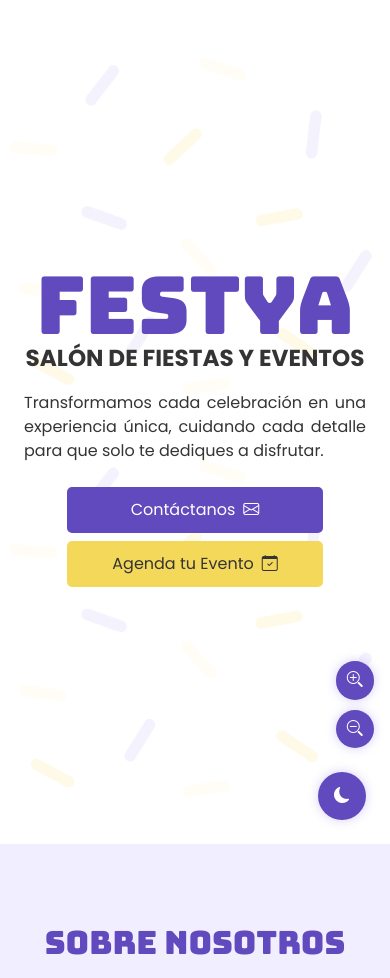
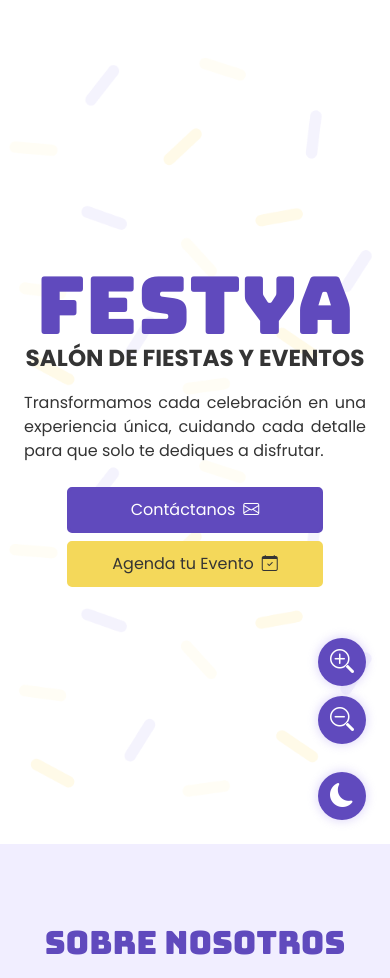
Before and after one commit to FrancoLoera/DW-PIA, a Django app: page / in a window 390 px wide. Shown: the top 978 px of the page. Run offline with Django 5.2, Linux system fonts and the light colour scheme; data comes from the database, SQL or seed files in the repository; some libraries are stand-ins or nearby versions.

Commit message:
Pequeñas mejoras diseño

```diff
--- a/inicio/static/css/styles.css
+++ b/inicio/static/css/styles.css
@@ -604,7 +604,6 @@ footer .btn:hover {
   }
 }
 
-/* Evita fondo negro en modo oscuro */
 [data-theme="dark"] .mapa-container {
   background: none !important;
   box-shadow: none !important;
@@ -837,6 +836,10 @@ footer .btn:hover {
     color: var(--blanco);
 }
 
+[data-theme="dark"] .accordion-button:hover {
+    background-color: var(--terciario-dark);
+}
+
 [data-theme="dark"] .accordion-button:not(.collapsed) {
     background-color: var(--terciario-dark);
     color: var(--negro);
@@ -854,7 +857,7 @@ footer .btn:hover {
   transition: transform 200ms cubic-bezier(.2,.8,.2,1);
 }
 
-/* Aseguramos que los controles queden fijos y no se escalen */
+/* Z00M */
 .no-zoom {
   position: fixed;
   bottom: 7rem;
@@ -863,32 +866,20 @@ footer .btn:hover {
   transform: none !important;
   transform-origin: center;
   pointer-events: auto;
-  font-size: 1rem !important;
 }
 
-/* Forzamos que los hijos tampoco se escalen por herencia */
 .no-zoom, .no-zoom * {
-  transform: none !important;
-  font-size: 1rem !important;
-}
-
-/* Para que el botón darkmode tampoco se vea afectado */
-.btn-dark-mode {
-  position: fixed;
-  bottom: 1.5rem;
-  right: 2rem;
-  z-index: 100000;
+  font-size: 24px !important;
 }
 
 .zoom-controls {
     position: fixed;
-    bottom: 110px; /* 🔸 PX, no REM */
-    right: 24px;   /* 🔸 PX, no REM */
+    bottom: 100px;
+    right: 24px;
     display: flex;
     flex-direction: column;
-    gap: 10px;     /* 🔸 PX, no REM */
+    gap: 10px;
     z-index: 9999;
-    transform: none !important;
 }
 
 .zoom-controls .btn-floating {
@@ -896,7 +887,7 @@ footer .btn:hover {
     color: var(--blanco);
     border: none;
     border-radius: 50%;
-    width: 48px; /* PX fijos */
+    width: 48px;
     height: 48px;
     display: flex;
     justify-content: center;
@@ -909,29 +900,13 @@ footer .btn:hover {
 .zoom-controls .btn-floating:hover {
     background-color: var(--terciario);
     color: var(--negro);
-    transform: translateY(-2px);
-}
-
-/* Responsive (opcional) */
-@media (max-width: 48rem) {
-  .no-zoom { right: 1rem; bottom: 6rem; }
-  .zoom-controls .btn-floating { width: 2.4rem; height: 2.4rem; font-size:1.0rem; }
-}
-
-/* === Modo oscuro === */
-[data-theme="dark"] .zoom-controls .btn-floating {
-    background-color: var(--secundario-dark);
-    color: var(--terciario);
-}
-
-[data-theme="dark"] .zoom-controls .btn-floating:hover {
-    background-color: var(--primario);
-    color: var(--blanco);
+    transform: scale(1.2);
+    box-shadow: 0 0 12px 4px var(--shadow);
 }
 
 #darkModeToggle {
     position: fixed;
-    bottom: 24px;  /* píxeles fijos, no se escalan con el zoom */
+    bottom: 24px;
     right: 24px;
     width: 48px;
     height: 48px;
@@ -946,18 +921,19 @@ footer .btn:hover {
     cursor: pointer;
     z-index: 9999;
     transition: all 0.2s ease-in-out;
+    font-size: 24px !important;
 }
 
 #darkModeToggle:hover {
     background-color: var(--terciario);
     color: var(--negro);
-    transform: translateY(-2px);
+    transform: scale(1.2);
+    box-shadow: 0 0 12px 4px var(--shadow);
 }
 
-/* TABLETAS (769px a 992px) */
 @media (min-width: 769px) and (max-width: 992px) {
 
-  /* FAQ */
+
   .faq-section h2 {
     font-size: 2.2rem;
   }
@@ -997,7 +973,6 @@ footer .btn:hover {
 
 }
 
-/* TELÉFONOS (hasta 768px) */
 @media (max-width: 768px) {
 
   /* FAQ */
--- a/inicio/templates/index.html
+++ b/inicio/templates/index.html
@@ -20,17 +20,8 @@
         </nav>
     </div>
 </header>
-    <button id="darkModeToggle" class="btn btn-dark-mode">
-        <i class="bi bi-moon-fill"></i>
-    </button>
-    <!-- Botones de Zoom -->
-    <div class="zoom-controls no-zoom">
-        <button id="zoomIn" class="btn-floating"><i class="bi bi-zoom-in"></i></button>
-        <button id="zoomOut" class="btn-floating"><i class="bi bi-zoom-out"></i></button>
-    </div>
 
-    <div id="site-wrap">
-        <main>
+    <main id="site-wrap">
         <!-- HERO SECTION -->
         <section class="vh-100 hero-section d-flex align-items-center justify-content-center">
             <div class="container p-4">
@@ -98,7 +89,6 @@
                 <i class="bi bi-cake2-fill display-4"></i>
                 <h2 class="text-center">Nuestros Shows y Servicios</h2>
                 <p class="p-text description-text mb-5">En Festya contamos con una gran variedad de shows diseñados para llenar de diversión cada momento. Desde animaciones infantiles hasta espectáculos temáticos, hacemos que cada celebración sea única, emocionante y llena de alegría.</p>
-
                 <div class="row g-4 align-items-stretch justify-content-center">
                     {% for opcion in opciones %}
                     <div class="col-12 col-lg-4  d-flex">
@@ -186,7 +176,6 @@
                 </div>
             </div>
         </section>
-
         <!-- FAQ SECTI0N -->
         <section id="faq" class="faq-section d-flex align-items-center">
             <div class="container">
@@ -262,7 +251,6 @@
                 </div>
             </div>
         </section>
-
         <!-- C0TIZACI0N SECTI0N -->
         <section class="cotizacion-section d-flex align-items-center" id="cotizacion">
             <div class="container px-4">
@@ -310,12 +298,10 @@
                 </div>
             </div>
         </section>
-
         <!-- C0NTACT0 SECTI0N -->
         <section class="contact-section d-flex align-items-center" id="contacto">
             <div class="container ps-4 ps-md-0 ps-lg-4 pe-4 pe-md-0 pe-lg-4">
                 <div class="row g-4 align-items-stretch justify-content-center">
-
                     <!-- Columna izquierda: mapa -->
                     <div class="col-12 col-lg-6 d-flex flex-column justify-content-center">
                         <h2 class="text-center text-lg-start mb-3">Encuéntranos</h2>
@@ -326,7 +312,6 @@
                             <iframe src="https://www.google.com/maps/embed?pb=!1m18!1m12!1m3!1d14380.704212047725!2d-100.28113651284181!3d25.698594399999983!2m3!1f0!2f0!3f0!3m2!1i1024!2i768!4f13.1!3m3!1m2!1s0x8662954b1a885aa1%3A0x617b1cd9fd99209e!2sShow%20time!5e0!3m2!1ses-419!2smx!4v1762915645597!5m2!1ses-419!2smx" width="600" height="450" style="border:0;" allowfullscreen="" loading="lazy" referrerpolicy="no-referrer-when-downgrade"></iframe>
                         </div>
                     </div>
-
                     <!-- Columna derecha: formulario -->
                     <div class="col-12 col-lg-6 d-flex flex-column justify-content-center">
                         <h2 class="text-center text-lg-start mb-3">Contáctanos</h2>
@@ -350,16 +335,11 @@
                             <div id="mensajeExito" class="text-center mt-3 fw-semibold" style="display: none;">Datos enviados con éxito!</div>
                         </form>
                     </div>
-
                 </div>
             </div>
         </section>
+    </main>
 
-
-
-
-        </main>
-    </div>
     <footer>
         <div class="container">
             <div class="row p-4">
@@ -371,7 +351,15 @@
         </div>
     </footer>
 
-
+    <!-- Botones de DarkMode -->
+    <button id="darkModeToggle" class="btn">
+        <i class="bi bi-moon-fill"></i>
+    </button>
+    <!-- Botones de Zoom -->
+    <div class="zoom-controls no-zoom">
+        <button id="zoomIn" class="btn-floating"><i class="bi bi-zoom-in"></i></button>
+        <button id="zoomOut" class="btn-floating"><i class="bi bi-zoom-out"></i></button>
+    </div>
 
     <!-- Scripts -->
     <script src="{% static 'js/darkmode.js' %}"></script>
@@ -388,7 +376,6 @@
             }, 4000);
         });
     </script>
-
     <script>
     document.addEventListener('DOMContentLoaded', function() {
     const items = document.querySelectorAll('#showsCarousel .carousel-item');
@@ -512,7 +499,6 @@
         }
     });
     </script>
-
     <script>
     document.addEventListener("DOMContentLoaded", () => {
         const boton = document.getElementById("btnEnviar");
@@ -525,6 +511,4 @@
         });
     });
     </script>
-
-
 {% endblock %}
```
Lines whose indentation alone changed are shown as unchanged.
